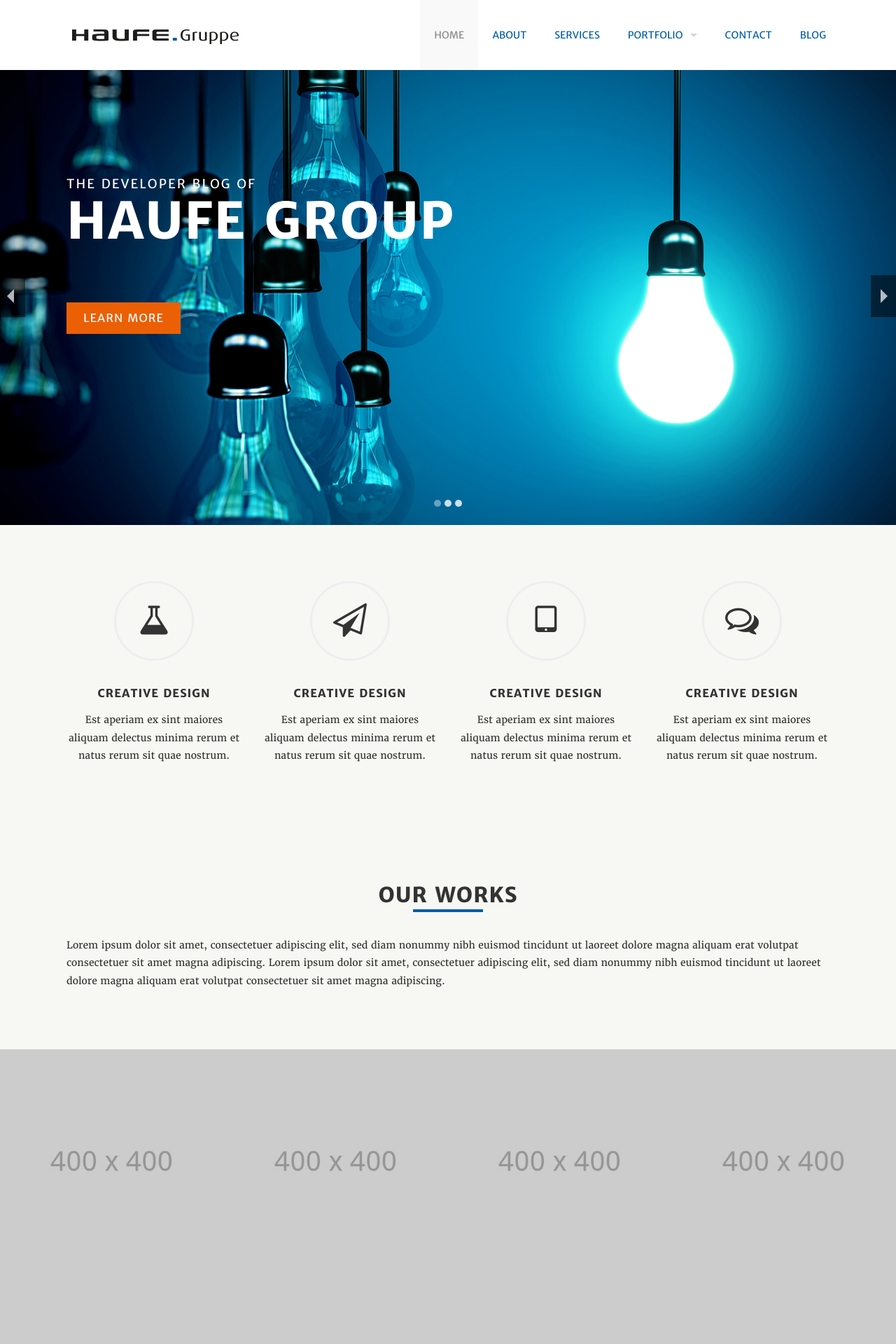
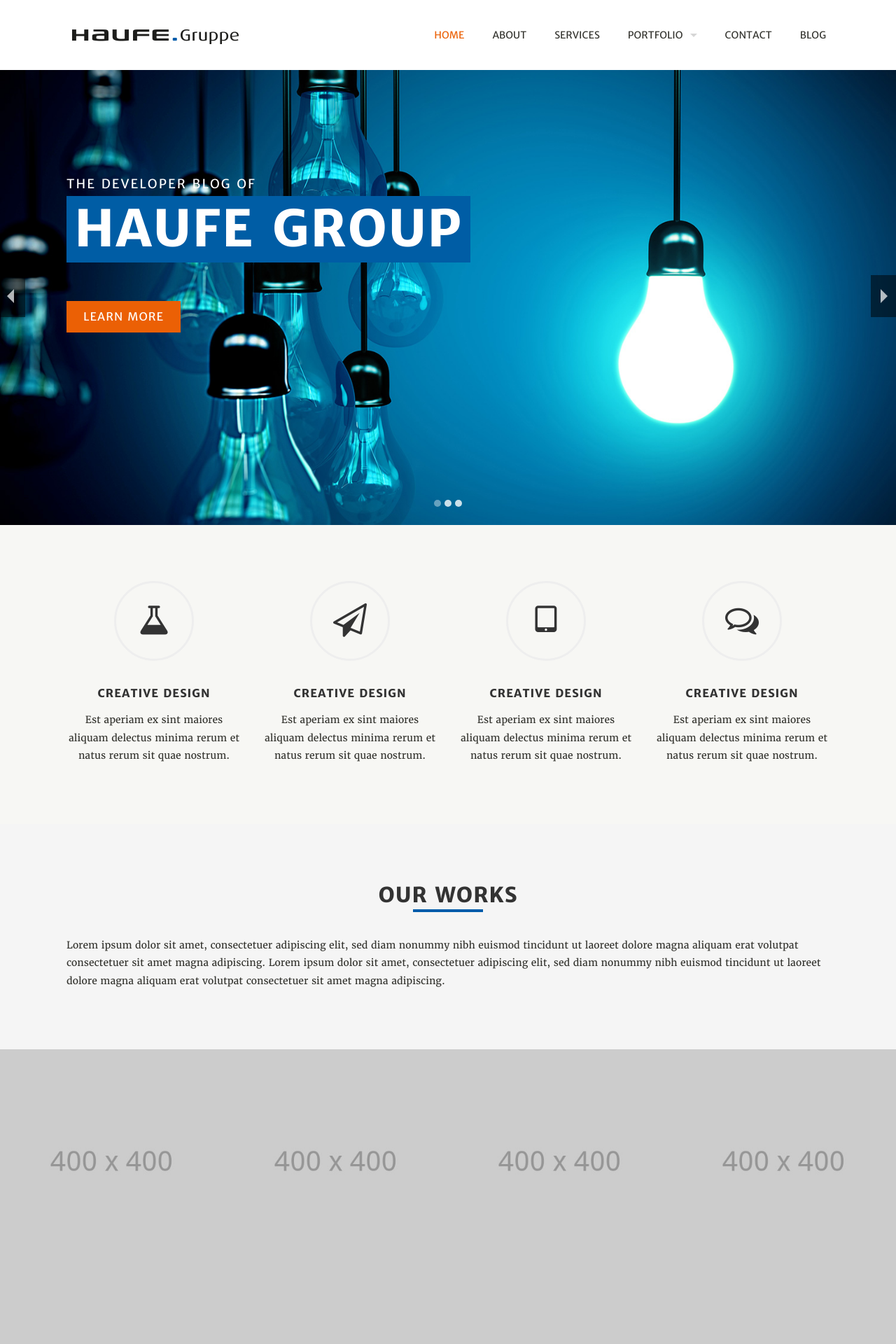
Before and after one commit to gestj/Haufe-Lexware.github.io, a Jekyll site: the page built from index.html, in a window 1280 px wide. Shown: the top 1920 px of the page at 70% size. Built offline with Jekyll 4.4.1, drawn with Linux system fonts in a browser that asks for light colours.

Commit message:
Color Fixes

```diff
--- a/css/style.css
+++ b/css/style.css
@@ -1475,7 +1475,7 @@
   font-size: 2.5rem;
 }
 .modBlogPost.big h3 a {
-  color: #333;
+  color: #33332E;
 }
 .modBlogPost.big h3 a:hover {
   color: #f9ce06;
@@ -2510,8 +2510,10 @@
   color: #fff;
   letter-spacing: 2px;
   font-weight: bold;
-  margin-bottom: 40px;
+  padding: 0.8rem;
+  /*margin-bottom: 40px;*/
   text-transform: uppercase;
+  background-color: #005DA5;
 }
 .modDefaultSlider .sequence .small-title h2 {
   font-size: 1.28571rem;
@@ -3922,15 +3924,15 @@
 	.button, .button.boxed, nav, .top-bar-section ul li > a  {font-family: 'HaufeMerriweatherSans', sans-serif;     font-style: normal;
     font-weight: normal;}
 
-	a, .modBlogPost.big h3 a:hover, .top-bar-section ul li > a  {color: #005DA5; /*haufe blue*/}
+	a, .modBlogPost.big h3 a:hover  {color: #005DA5; /*haufe blue*/}
+	.top-bar-section ul li > a {color: #33332E /*black*/}
+	.top-bar-section li.active:not(.has-form) a:not(.button) { color: #EB6005; background: none;  }
+	.top-bar-section ul li:hover:not(.has-form) > a {color: #005DA5; background: none;}
+
 	a:hover {color: #337DB7;}
 	a:active {color: #337DB7;}
 
-
-	.full{ background: none!important;}
-
-
-	.modBlogPost.big .info, blockquote, blockquote p {color: #999994; /*grey on white*/	}
+.modBlogPost.big .info, blockquote, blockquote p {color: #999994; /*grey on white*/	}
 
 
  /*ELEMENTS*/
```
